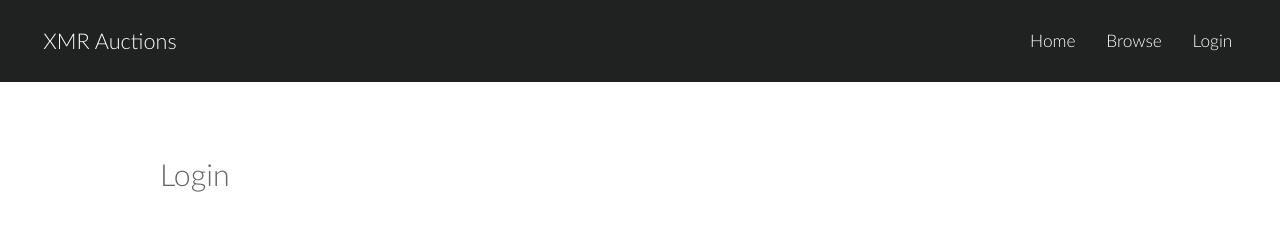
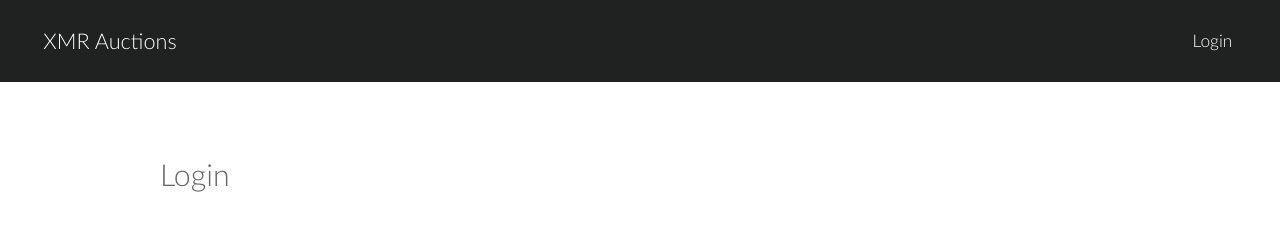
Before and after one commit to lalanza808/xmrauctions, a Django app: page /accounts/login/?next=/bids/1/edit/ in a window 1280 px wide. Shown: the top 228 px of the page. Run offline with Django 3.2, Linux system fonts and the light colour scheme; parts of the project's set-up code (start-up, migrations or seed data) failed here and were passed over; some libraries are stand-ins or nearby versions.

Commit message:
slight static adjustment with navbar

```diff
--- a/web/templates/base.html
+++ b/web/templates/base.html
@@ -82,7 +82,7 @@
   				navButton: {
   					breakpoints: 'medium',
   					height: '4em',
-  					html: '<span class="toggle" data-action="toggleLayer" data-args="navPanel"></span>',
+            html: '<a href="{% url 'logout' %}"><i class="fa fa-2x fa-sign-out" aria-hidden="true" style="top: .7em; position: absolute; color: white;"></i></a>',
   					position: 'top-right',
   					side: 'top',
   					width: '6em'
@@ -113,8 +113,6 @@
       <h1><a href="{% url 'home' %}">{{ site_meta.name }}</a></h1>
       <nav id="nav">
         <ul>
-          <li><a href="{% url 'home' %}">Home</a></li>
-          <li><a href="{% url 'list_items' %}">Browse</a></li>
           {% if user.is_authenticated %}
             <li><a href="{% url 'logout' %}">Logout ({{ request.user }})</a></li>
           {% else %}
```
